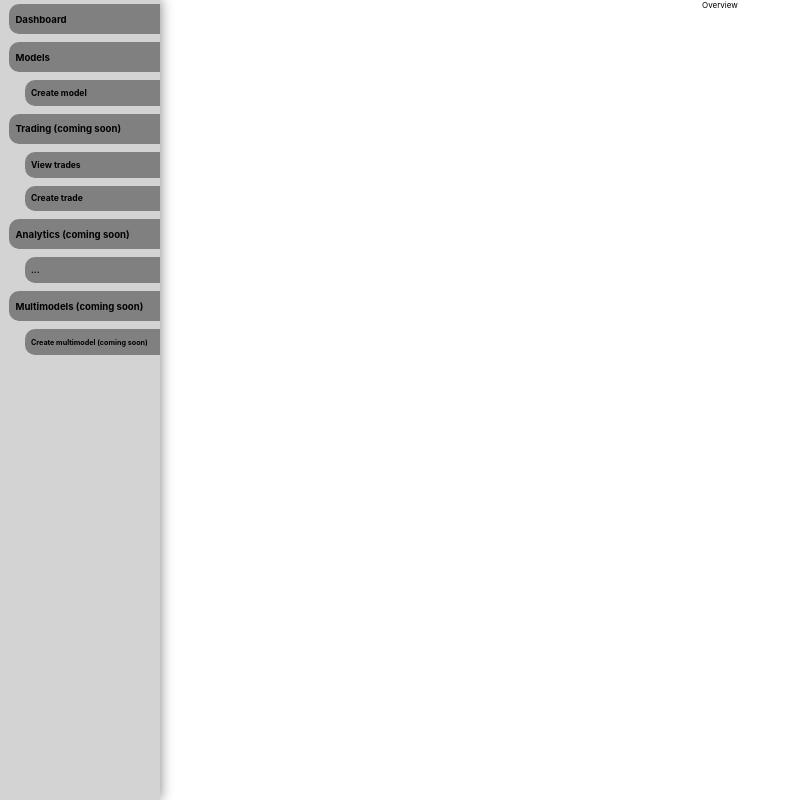
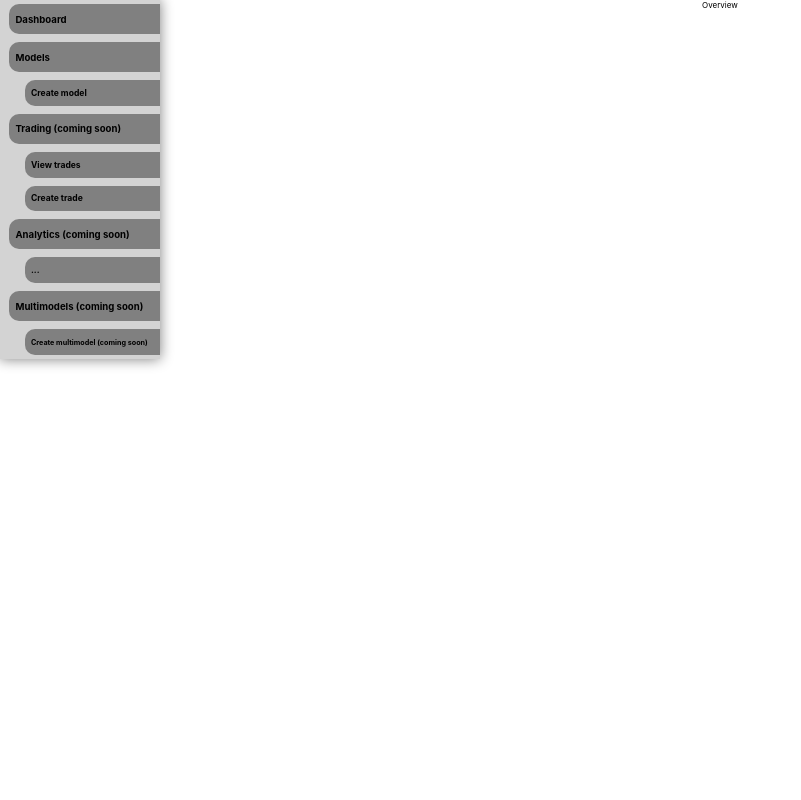
Before and after one commit to ModularAutomatedStockTrading/frontend, a React (Create React App) app: page /dashboard in a window 1280 px wide. Shown: the whole page, without its empty margins (0-801 px from the left). Built offline with nearby package versions, Linux system fonts and the light colour scheme.

Commit message:
center dashboard content on zoom

```diff
--- a/src/App.js
+++ b/src/App.js
@@ -1,4 +1,4 @@
-import React from 'react';
+import React, {useState, useEffect} from 'react';
 import './App.css';
 import {
   BrowserRouter as Router,
--- a/src/screens/DashBoard/index.js
+++ b/src/screens/DashBoard/index.js
@@ -129,24 +129,24 @@ function Wrapper(props){
     return <div height={{
         height : "100vh",
         width : "100vw",
-        position : "relative",
         overflow : "hidden"
     }}>
         <div style={{
-            position : "absolute",
             height : "100%",
             width : screenW * 0.2,
             boxShadow : "0px 0px 1vw 0.1vw grey",
-            overflowY : "auto"
+            overflowY : "auto",
+            display : "inline-block",
+            float : "left"
         }}>
             <SidePanel data={menuContent}/>
         </div>
         <div style={{
-            position : "absolute",
             left : screenW * 0.2,
             height : "100%",
-            width : window.innerWidth - screenW * 0.2,
-            overflowY : "auto"
+            width : "-webkit-fill-available",
+            overflowY : "auto",
+            display : "flex"
         }}>
             {props.children}
         </div>
```
